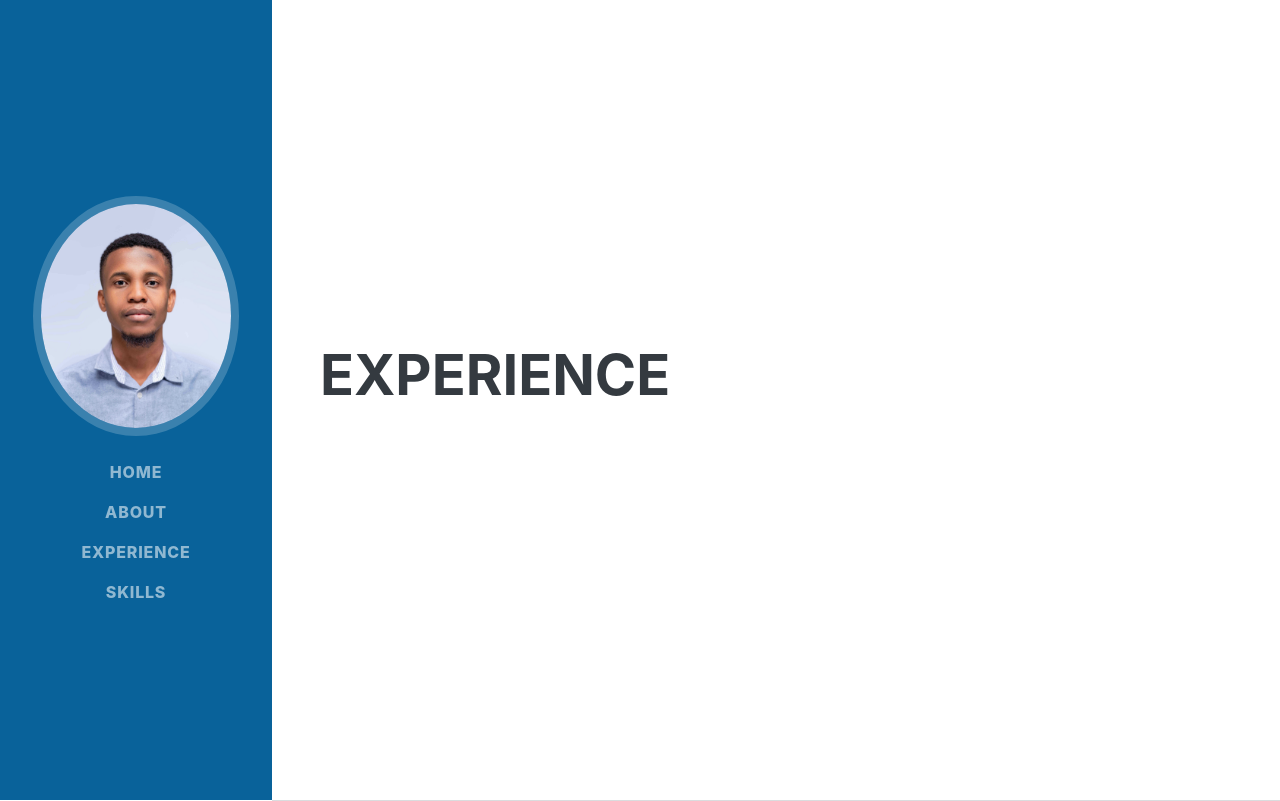
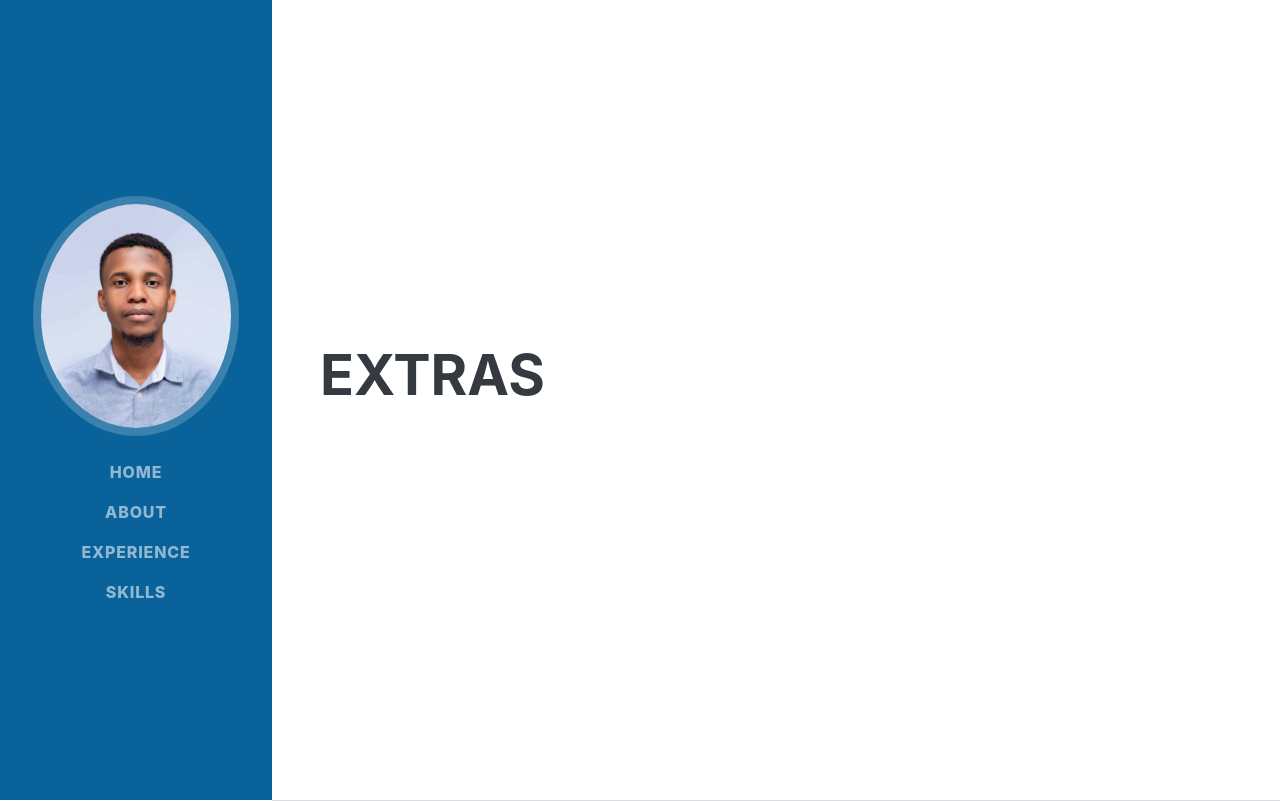
Before and after one commit to lewis-msasa/lewis-msasa.github.io, a website: page extras.html in a window 1280 px wide. Drawn offline with nearby package versions, Linux system fonts and the light colour scheme; some icons are missing; a web font is replaced by a local one.

Commit message:
Update extras.html

```diff
--- a/extras.html
+++ b/extras.html
@@ -40,7 +40,7 @@
             <!-- Experience-->
             <section class="resume-section" id="experience">
                 <div class="resume-section-content" id="experience-content">
-                    <h2 class="mb-5" id="experience-header">Experience</h2>
+                    <h2 class="mb-5" id="experience-header">Extras</h2>
 
 
                 </div>
```
